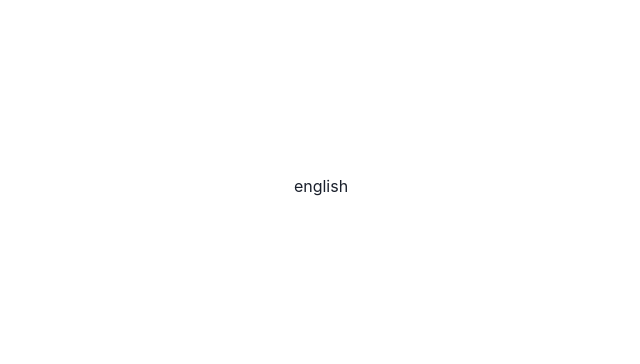
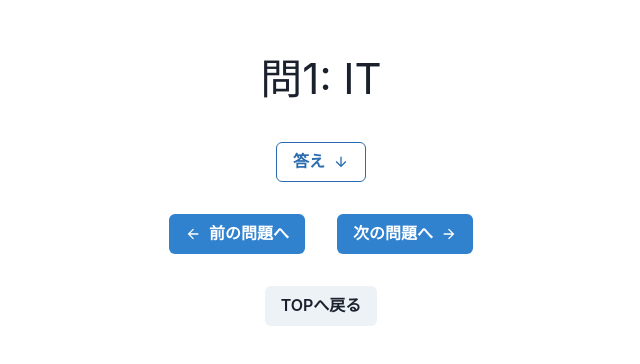
Before and after one commit to Yuki-Okamoto476/react-quiz, a React (Create React App) app: page /english_quiz in a window 1280 px wide. Shown: the part 214-578 px from the top of the page, without its empty margins (319-959 px from the left). Built offline with nearby package versions, Linux system fonts and the light colour scheme.

Commit message:
Create Japanese quiz

```diff
--- a/src/components/pages/EnglishQuiz.tsx
+++ b/src/components/pages/EnglishQuiz.tsx
@@ -1,10 +1,130 @@
-import { Box, Flex } from "@chakra-ui/react";
-import { memo, FC } from "react";
+import { memo, FC, useState } from 'react'
+import { Box, Button, Center, Flex, Text } from '@chakra-ui/react'
+import {
+  ArrowBackIcon,
+  ArrowDownIcon,
+  ArrowForwardIcon,
+} from '@chakra-ui/icons'
+import { useNavigate } from 'react-router-dom'
 
 export const EnglishQuiz: FC = memo(() => {
+  const questionList = [
+    { id: 1, question: 'IT' },
+    { id: 2, question: 'DVD' },
+    { id: 3, question: 'CD' },
+    { id: 4, question: 'ETC' },
+    { id: 5, question: 'DIY' },
+    { id: 6, question: 'USB' },
+    { id: 7, question: 'PDF' },
+    { id: 8, question: 'FAQ' },
+    { id: 9, question: 'URL' },
+    { id: 10, question: 'QR' },
+  ]
+  const answerList = [
+    { id: 1, answer: 'Information Technology' },
+    { id: 2, answer: 'Digital Versatile Disc（デジタル多用途ディスク）' },
+    { id: 3, answer: 'Compact Disc' },
+    {
+      id: 4,
+      answer: 'Electronic Toll Collection System（自動料金収受システム）',
+    },
+    { id: 5, answer: 'Do It Yourself' },
+    { id: 6, answer: 'Universal Serial Bus' },
+    { id: 7, answer: 'Portable Document Format' },
+    { id: 8, answer: 'Frequently Asked Question' },
+    { id: 9, answer: 'Universal Resource Locator' },
+    { id: 10, answer: 'Quick Response' },
+  ]
+  const initialNumber = 1
+  const lastNumber = 10
+
+  const [index, setIndex] = useState(1)
+  const [isShow, setIsShow] = useState(false)
+  const navigate = useNavigate()
+
+  const showAnswer = () => {
+    setIsShow(true)
+  }
+  const goBackToPrevQuestion = () => {
+    setIndex(index - 1)
+    setIsShow(false)
+  }
+  const goToNextQuestion = () => {
+    setIndex(index + 1)
+    setIsShow(false)
+  }
+  const goBackToHome = () => {
+    navigate('/')
+  }
+
   return (
     <Flex justify="center" align="center" height="100vh">
-      <Box>english</Box>
+      <Box>
+        <Text align="center" fontSize={42}>
+          問{index}: {questionList[index - 1].question}
+        </Text>
+        <Center>
+          <Button
+            rightIcon={<ArrowDownIcon />}
+            colorScheme="blue"
+            variant="outline"
+            mt={8}
+            onClick={showAnswer}
+          >
+            答え
+          </Button>
+        </Center>
+        {isShow && (
+          <Text align="center" fontSize={36} mt={8}>
+            答: {answerList[index - 1].answer}
+          </Text>
+        )}
+        <Box mt={8}>
+          <Center>
+            {index === initialNumber ? (
+              <Button
+                colorScheme="blue"
+                mr={8}
+                leftIcon={<ArrowBackIcon />}
+                disabled
+              >
+                前の問題へ
+              </Button>
+            ) : (
+              <Button
+                colorScheme="blue"
+                mr={8}
+                leftIcon={<ArrowBackIcon />}
+                onClick={goBackToPrevQuestion}
+              >
+                前の問題へ
+              </Button>
+            )}
+            {index === lastNumber ? (
+              <Button
+                colorScheme="blue"
+                rightIcon={<ArrowForwardIcon />}
+                disabled
+              >
+                次の問題へ
+              </Button>
+            ) : (
+              <Button
+                colorScheme="blue"
+                rightIcon={<ArrowForwardIcon />}
+                onClick={goToNextQuestion}
+              >
+                次の問題へ
+              </Button>
+            )}
+          </Center>
+          <Center>
+            <Button mt={8} onClick={goBackToHome}>
+              TOPへ戻る
+            </Button>
+          </Center>
+        </Box>
+      </Box>
     </Flex>
   )
 })
--- a/src/components/pages/JapaneseQuiz.tsx
+++ b/src/components/pages/JapaneseQuiz.tsx
@@ -9,31 +9,28 @@ import { useNavigate } from 'react-router-dom'
 
 export const JapaneseQuiz: FC = memo(() => {
   const questionList = [
-    { id: 1, question: 'IT' },
-    { id: 2, question: 'DVD' },
-    { id: 3, question: 'CD' },
-    { id: 4, question: 'ETC' },
-    { id: 5, question: 'DIY' },
-    { id: 6, question: 'USB' },
-    { id: 7, question: 'PDF' },
-    { id: 8, question: 'FAQ' },
-    { id: 9, question: 'URL' },
-    { id: 10, question: 'QR' },
+    { id: 1, question: '食パン' },
+    { id: 2, question: 'ボールペン' },
+    { id: 3, question: '教科書' },
+    { id: 4, question: 'ブログ' },
+    { id: 5, question: '割り勘' },
+    { id: 6, question: 'ディスる' },
+    { id: 7, question: 'ピアノ' },
+    { id: 8, question: 'チューハイ' },
+    { id: 9, question: 'シャーペン' },
+    { id: 10, question: 'カラオケ' },
   ]
   const answerList = [
-    { id: 1, answer: 'Information Technology' },
-    { id: 2, answer: 'Digital Versatile Disc（デジタル多用途ディスク）' },
-    { id: 3, answer: 'Compact Disc' },
-    {
-      id: 4,
-      answer: 'Electronic Toll Collection System（自動料金収受システム）',
-    },
-    { id: 5, answer: 'Do It Yourself' },
-    { id: 6, answer: 'Universal Serial Bus' },
-    { id: 7, answer: 'Portable Document Format' },
-    { id: 8, answer: 'Frequently Asked Question' },
-    { id: 9, answer: 'Universal Resource Locator' },
-    { id: 10, answer: 'Quick Response' },
+    { id: 1, answer: '主食用パン' },
+    { id: 2, answer: 'ボールポイントペン' },
+    { id: 3, answer: '教科用図書' },
+    { id: 4, answer: 'ウェブログ',},
+    { id: 5, answer: '割前勘定' },
+    { id: 6, answer: 'ディスリスペクト（disrespect）' },
+    { id: 7, answer: 'クラヴィチェンバロ・コル・ピアノ・エ・フォルテ' },
+    { id: 8, answer: '焼酎ハイボール' },
+    { id: 9, answer: 'エバー・レディー・シャープペンシル' },
+    { id: 10, answer: '空オーケストラ' },
   ]
   const initialNumber = 1
   const lastNumber = 10
```
